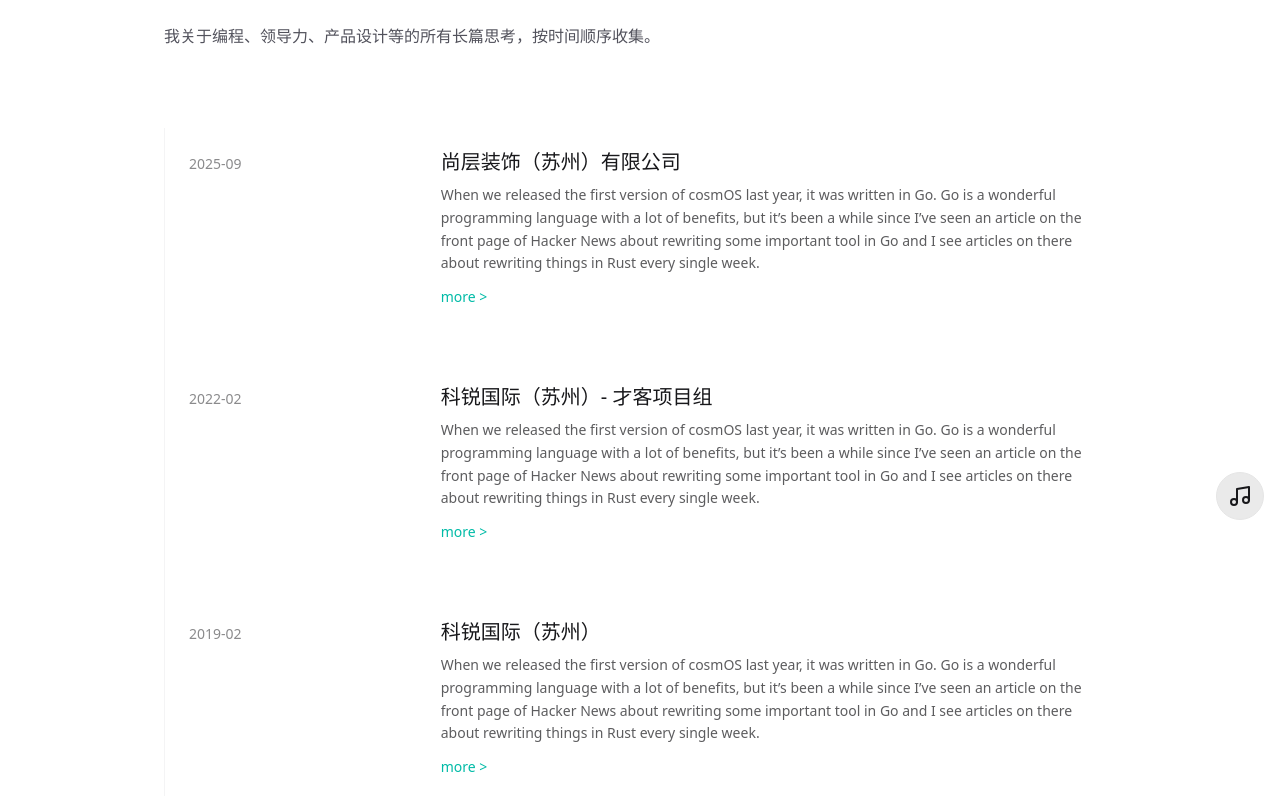
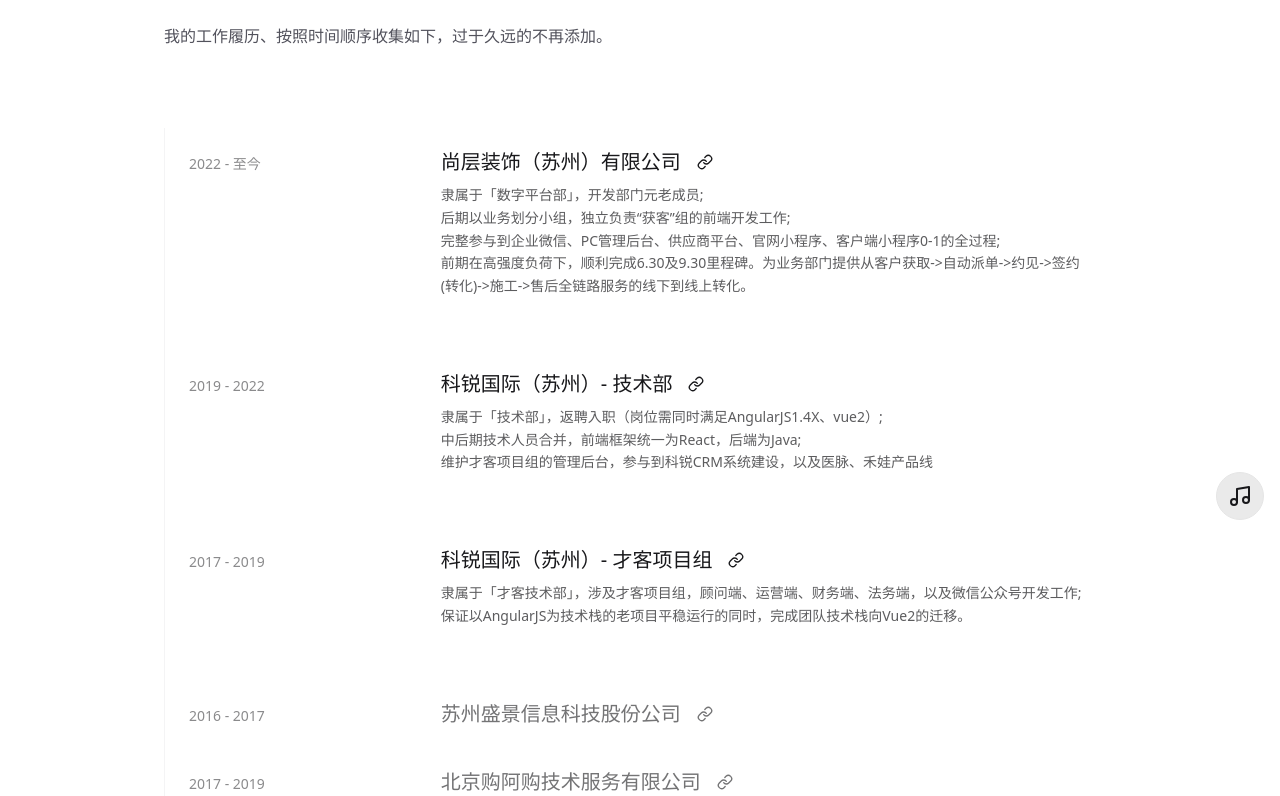
Before and after one commit to natnan-x/home, a Vue app: page /work in a window 1280 px wide. Shown: the part 264-1060 px from the top of the page. Built offline with nearby package versions, Linux system fonts and the light colour scheme.

Commit message:
chore: push

```diff
--- a/src/data/en/work.js
+++ b/src/data/en/work.js
@@ -1,22 +1,47 @@
 export default {
-  title:
-    "Writing on software design, company building, and the aerospace industry.",
-  desc: "All of my long-form thoughts on programming, leadership, product design,and more, collected in chronological order.",
+  title: "参与多家企业数字化转型，涉及领域建筑装饰、高端猎头、智慧城市等",
+  desc: "我的工作履历、按照时间顺序收集如下，过于久远的不再添加。",
   list: [
     {
-      end_time: "2025-09",
+      year: "2022 - 至今",
       work_year: 3,
-      title: "Senior Software Engineer at Google",
+      title: "尚层装饰（苏州）有限公司",
+      content: [
+        "Led front-end development for the “Customer Acquisition” team within the Digital Platform Department. Delivered multiple products from 0 to 1, including WeCom, PC admin panel, supplier platform, and mini-programs. Achieved 6.30 and 9.30 milestones under high workload, enabling full offline-to-online transformation across the customer lifecycle: acquisition → dispatch → appointment → contract → construction → after-sales.",
+      ],
+      block: true,
     },
     {
-      end_time: "2025-09",
+      year: "2019 - 2022",
       work_year: 3,
-      title: "Software Engineer at Facebook",
+      title: "科锐国际（苏州）- 技术部",
+      content: [
+        "Rehired into the Technology Department for a role requiring expertise in AngularJS 1.4x and Vue 2. Later contributed to framework unification, migrating front-end to React and back-end to Java. Maintained the Caike project management admin panel and participated in building the Career CRM system as well as supporting product lines such as Yimai and Hewa.",
+      ],
+      block: true,
     },
     {
-      end_time: "2025-09",
+      year: "2017 - 2019",
+      work_year: 2,
+      title: "科锐国际（苏州）- 才客项目组",
+      content: [
+        "Worked in the Caike Technology Department, contributing to multiple modules including consultant, operations, finance, and legal systems, as well as WeChat Official Account development. Ensured stable operation of legacy projects built with AngularJS, while successfully leading the team’s technology stack migration to Vue2.",
+      ],
+      block: true,
+    },
+    {
+      year: "2016 - 2017",
+      work_year: 1,
+      title: "苏州盛景信息科技股份公司",
+      content: "",
+      block: false,
+    },
+    {
+      year: "2017 - 2019",
       work_year: 3,
-      title: "Junior Developer at Startup Inc.",
+      title: "北京购阿购技术服务有限公司",
+      content: "",
+      block: false,
     },
   ],
 };
--- a/src/data/zh/work.js
+++ b/src/data/zh/work.js
@@ -1,24 +1,53 @@
 export default {
-  title: "撰写有关软件设计、公司建设和航空航天工业的文章。",
-  desc: "我关于编程、领导力、产品设计等的所有长篇思考，按时间顺序收集。",
+  title: "参与多家企业数字化转型，涉及领域建筑装饰、高端猎头、智慧城市等",
+  desc: "我的工作履历、按照时间顺序收集如下，过于久远的不再添加。",
   list: [
     {
-      end_time: "2025-09",
+      year: "2022 - 至今",
       work_year: 3,
       title: "尚层装饰（苏州）有限公司",
-      desc: "",
+      content: [
+        "隶属于「数字平台部」，开发部门元老成员;",
+        "后期以业务划分小组，独立负责“获客”组的前端开发工作;",
+        "完整参与到企业微信、PC管理后台、供应商平台、官网小程序、客户端小程序0-1的全过程;",
+        "前期在高强度负荷下，顺利完成6.30及9.30里程碑。为业务部门提供从客户获取->自动派单->约见->签约(转化)->施工->售后全链路服务的线下到线上转化。",
+      ],
+      block: true,
     },
     {
-      end_time: "2022-02",
+      year: "2019 - 2022",
       work_year: 3,
-      title: "科锐国际（苏州）- 才客项目组",
-      desc: "",
+      title: "科锐国际（苏州）- 技术部",
+      content: [
+        "隶属于「技术部」，返聘入职（岗位需同时满足AngularJS1.4X、vue2）;",
+        "中后期技术人员合并，前端框架统一为React，后端为Java;",
+        "维护才客项目组的管理后台，参与到科锐CRM系统建设，以及医脉、禾娃产品线",
+      ],
+      block: true,
     },
     {
-      end_time: "2019-02",
+      year: "2017 - 2019",
+      work_year: 2,
+      title: "科锐国际（苏州）- 才客项目组",
+      content: [
+        "隶属于「才客技术部」，涉及才客项目组，顾问端、运营端、财务端、法务端，以及微信公众号开发工作;",
+        "保证以AngularJS为技术栈的老项目平稳运行的同时，完成团队技术栈向Vue2的迁移。",
+      ],
+      block: true,
+    },
+    {
+      year: "2016 - 2017",
+      work_year: 1,
+      title: "苏州盛景信息科技股份公司",
+      content: "",
+      block: false,
+    },
+    {
+      year: "2017 - 2019",
       work_year: 3,
-      title: "科锐国际（苏州）",
-      desc: "",
+      title: "北京购阿购技术服务有限公司",
+      content: "",
+      block: false,
     },
   ],
 };
--- a/src/views/Home.vue
+++ b/src/views/Home.vue
@@ -1,5 +1,5 @@
 <template>
-  <div class="min-h-[var(--vh)] bg-gray-100 lg:px-25 max-w-6xl mx-auto flex flex-col justify-between md:justify-center">
+  <div class="min-h-[var(--vh)] lg:px-25 max-w-6xl mx-auto flex flex-col justify-between md:justify-center">
     <div class="flex-1 py-12 px-8 text-lg leading-relaxed text-left md:flex-none">
       <h1 class="text-sm font-medium">NatNan</h1>
       <div class="divider divider-start font-bold mt-1">欢迎你的到来</div>
--- a/src/views/Work.vue
+++ b/src/views/Work.vue
@@ -12,20 +12,26 @@
       <div v-for="(value, index) in source?.list" :key="index">
         <article class="md:grid md:grid-cols-4 md:items-baseline">
           <p class="opacity-50 text-sm border-l-2 pl-2 lg:border-0 lg:pl-0">
-            {{ value.end_time }}
+            {{ value.year }}
           </p>
-          <div class="md:col-span-3 mb-9 lg:p-5 rounded-2xl transition cursor-pointer hover:bg-base-300 px-0 py-3">
-            <h2 class="text-xl">{{ value.title }}</h2>
-            <p class="text-sm opacity-70 mt-2 leading-relaxed">
-              When we released the first version of cosmOS last year, it was
-              written in Go. Go is a wonderful programming language with a lot
-              of benefits, but it’s been a while since I’ve seen an article on
-              the front page of Hacker News about rewriting some important tool
-              in Go and I see articles on there about rewriting things in Rust
-              every single week.
-            </p>
-            <p class="text-sm mt-3 text-teal-500">more ></p>
-          </div>
+          <template v-if="value.block">
+            <div
+              class="pt-4 pb-10 md:col-span-3 md:p-5 rounded-2xl md:hover:bg-base-300 transition cursor-pointer md:mb-8">
+              <h2 class="text-xl flex items-center">{{ value.title }}
+                <Link size="16" class="ml-4" />
+              </h2>
+              <div class="text-sm opacity-70 mt-2 leading-relaxed">
+                <p v-for="(val, idx) in value.content" :key="idx">{{ val }}</p>
+              </div>
+            </div>
+          </template>
+          <template v-else>
+            <div class="pt-4 pb-10 md:col-span-3 md:p-5 rounded-2xl cursor-pointer opacity-60">
+              <h2 class="text-xl flex items-center">{{ value.title }}
+                <Link size="16" class="ml-4" />
+              </h2>
+            </div>
+          </template>
         </article>
       </div>
     </div>
@@ -34,6 +40,8 @@
 <script setup>
 import { computed } from "vue";
 import { useLocaleStore } from "@/stores/locale"
+import { Link } from 'lucide-vue-next';
+
 const localStore = useLocaleStore();
 const source = computed(() => localStore.pageData?.work);
 
```
Also changed, not shown: 30 other files (tests, documents, lock files or other folders).
